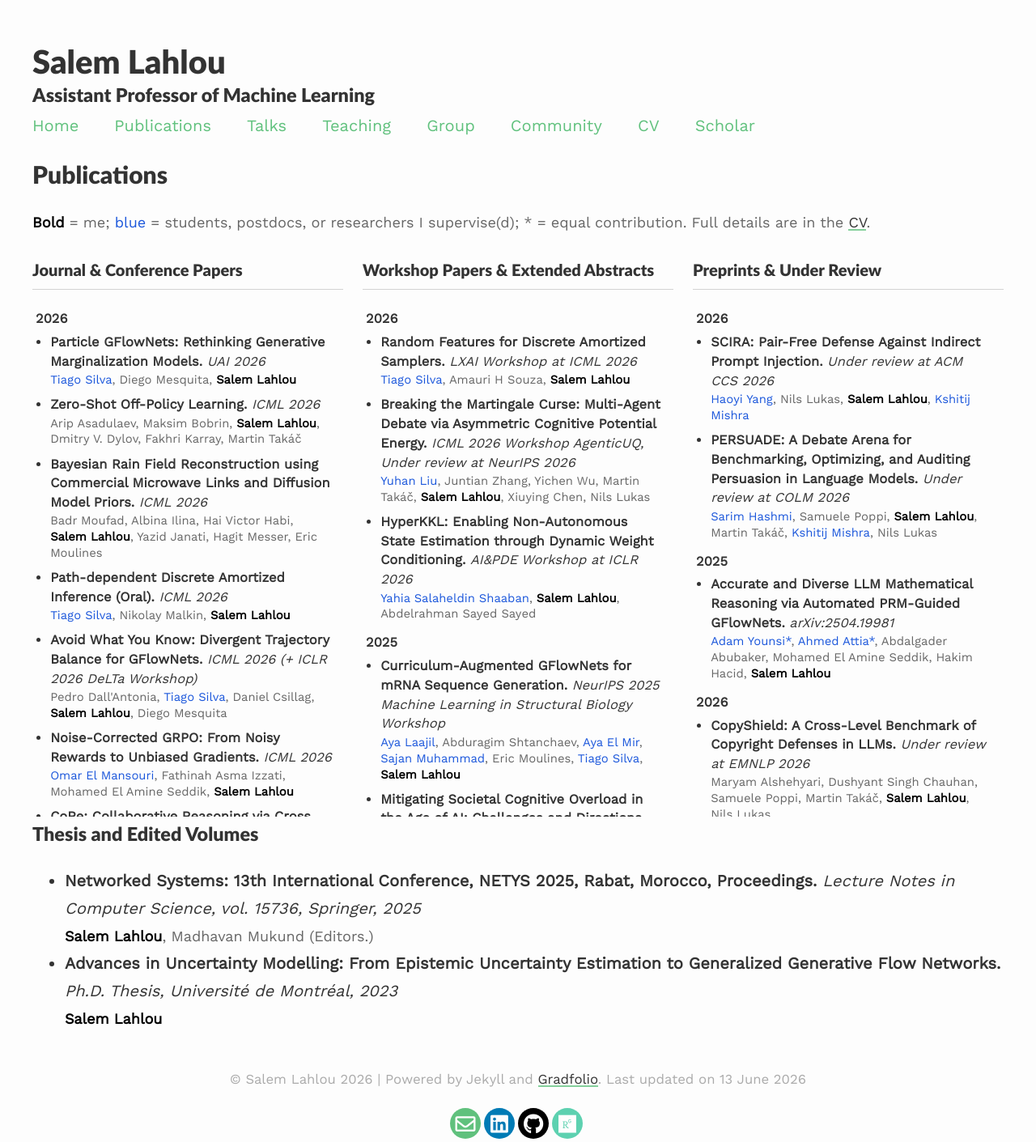
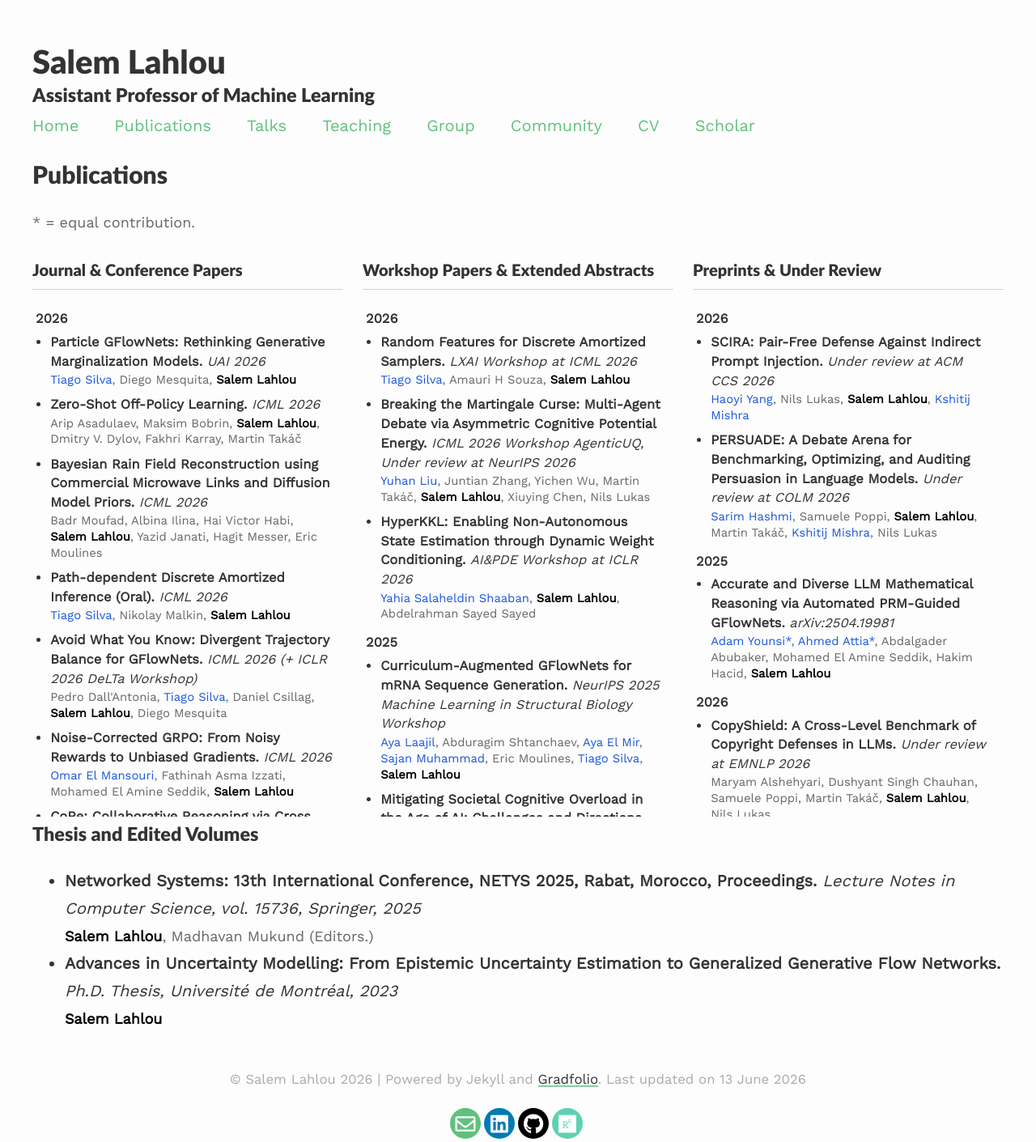
Before and after one commit to saleml/saleml.github.io, a Jekyll site: the page built from _pages/publications.md, in a window 1280 px wide. Shown: the whole page at 81% size. Built offline with Jekyll 4.4.1, drawn with Linux system fonts in a browser that asks for light colours; nearby versions of some CDN libraries.

```diff
--- a/_pages/publications.md
+++ b/_pages/publications.md
@@ -8,10 +8,7 @@
 ## Publications
 
 <p style="font-size: 0.9em; color: #666;">
-<span class="pub-author-me">Bold</span> = me;
-<span class="pub-author-student">blue</span> = students, postdocs, or researchers I supervise(d);
 * = equal contribution.
-Full details are in the <a href="{{site.baseurl}}/assets/files/CV.pdf" target="_blank">CV</a>.
 </p>
 
 <div class="publications-columns">
--- a/scripts/sync_publications.py
+++ b/scripts/sync_publications.py
@@ -232,10 +232,7 @@
 ## Publications
 
 <p style="font-size: 0.9em; color: #666;">
-<span class="pub-author-me">Bold</span> = me;
-<span class="pub-author-student">blue</span> = students, postdocs, or researchers I supervise(d);
 * = equal contribution.
-Full details are in the <a href="{{site.baseurl}}/assets/files/CV.pdf" target="_blank">CV</a>.
 </p>
 """
 
```
Also changed, not shown: index.md (+6 -0 lines).
